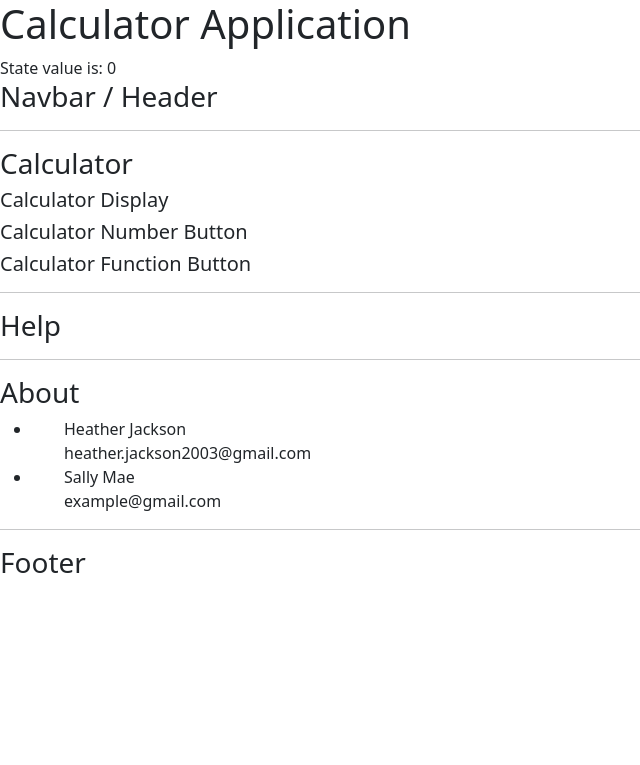
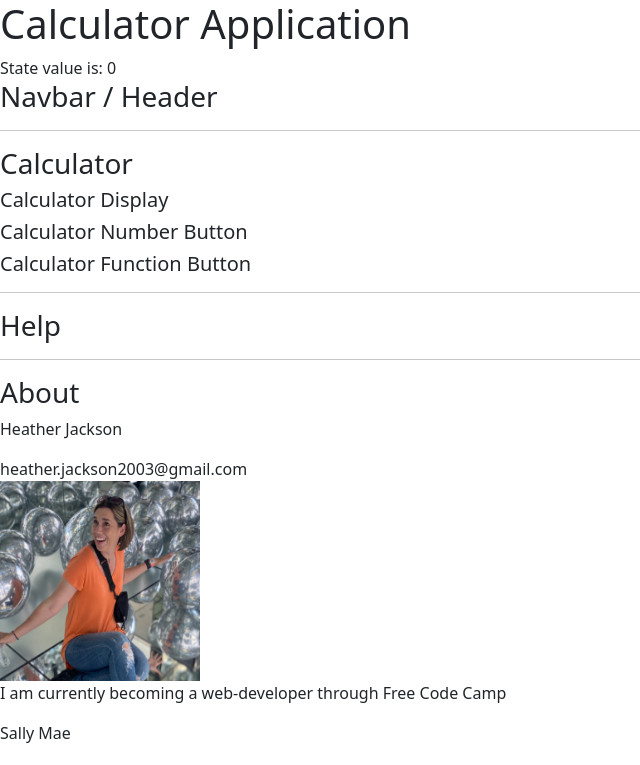
Before and after one commit to rmcguinness/WoodstockCodeCamp, a React (Vite) app: page / in a window 1280 px wide. Shown: the top 765 px of the page, without its empty margins (0-640 px from the left). Built offline with nearby package versions, Linux system fonts and the light colour scheme.

Commit message:
About page JSX set up

```diff
--- /dev/null
+++ b/src/About.css
@@ -0,0 +1,21 @@
+/**
+ * Copyright 2023 YOUR NAME HERE
+ *
+ * Licensed under the Apache License, Version 2.0 (the "License");
+ * you may not use this file except in compliance with the License.
+ * You may obtain a copy of the License at
+ *
+ *     http://www.apache.org/licenses/LICENSE-2.0
+ *
+ * Unless required by applicable law or agreed to in writing, software
+ * distributed under the License is distributed on an "AS IS" BASIS,
+ * WITHOUT WARRANTIES OR CONDITIONS OF ANY KIND, either express or implied.
+ * See the License for the specific language governing permissions and
+ * limitations under the License.
+ */
+
+img {
+  display: block;
+  width: 200px;
+  height: 200px;
+}
--- a/src/About.jsx
+++ b/src/About.jsx
@@ -12,6 +12,7 @@
 // See the License for the specific language governing permissions and
 // limitations under the License.
 
+import './About.css'
 import AboutProfile from "./AboutProfile";
 
 const About = () => {
--- a/src/AboutProfile.jsx
+++ b/src/AboutProfile.jsx
@@ -11,33 +11,39 @@
 // WITHOUT WARRANTIES OR CONDITIONS OF ANY KIND, either express or implied.
 // See the License for the specific language governing permissions and
 // limitations under the License.
+import heatherAvatar from './images-about/IMG_2306.jpeg';
 
 let bioObjs = [{
     id: 0,
     name: 'Heather Jackson',
     email: 'heather.jackson2003@gmail.com',
+    avatar: heatherAvatar,
+    bio: 'I am currently becoming a web-developer through Free Code Camp',
   },
 
   {
     id: 1,
     name: 'Sally Mae',
     email: 'example@gmail.com',
-
+    avatar: heatherAvatar,
+    bio: '',
   },
 ]
 
 const AboutProfile = () => {
 
   let arrayBioObjs = bioObjs.map(bioObj =>
-    <li key={bioObj.id}>
-      <ul>{bioObj.name}</ul>
-      <ul>{bioObj.email}</ul>
-    </li>
+    <div key={bioObj.id}>
+      <p>{bioObj.name}</p>
+      <email>{bioObj.email}</email>
+      <img src={bioObj.avatar}/>
+      <p>{bioObj.bio}</p>
+    </div>
   )
 
   return(
     <>
-      <ul>{arrayBioObjs}</ul>
+      {arrayBioObjs}
     </>
   );
 }
```
Also changed, not shown: src/images-about/IMG_2306.jpeg (added).
